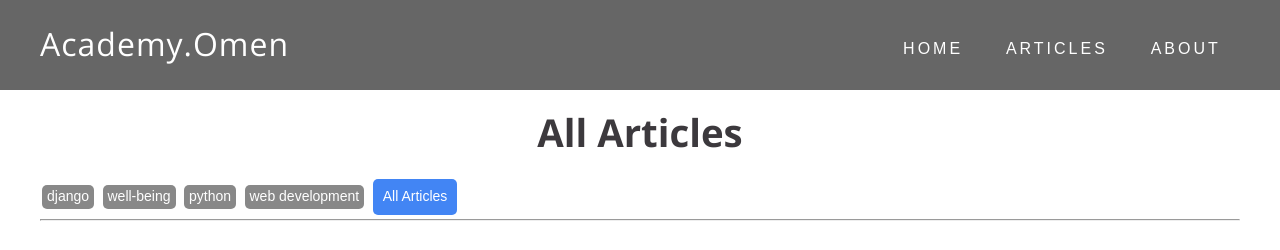
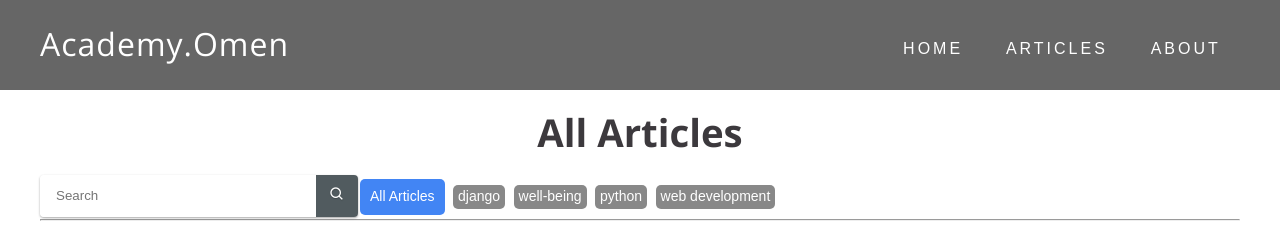
Before and after one commit to Academy-Omen/django-blogx, a Django app: page /articles/ in a window 1280 px wide. Shown: the top 250 px of the page. Run offline with Django 3.2, Linux system fonts and the light colour scheme; data comes from the database, SQL or seed files in the repository; both versions use the stored data as it was after the commit; some libraries are stand-ins or nearby versions.

Commit message:
added search form

```diff
--- a/blog/models.py
+++ b/blog/models.py
@@ -35,9 +35,6 @@ class Tag(models.Model):
     def __str__(self):
         return self.name
 
-    def get_absolute_url(self):
-        return reverse('blog:articles_tag_list', args=[self.name])
-
 
 class Article(models.Model):
 
--- a/blog/templates/articles.html
+++ b/blog/templates/articles.html
@@ -32,11 +32,19 @@
         <div class = "title">
           <h2>All Articles</h2>
         </div>
+        <div class="search-bar">
+          <form method="GET">
+            <input type="text" class="textbox" placeholder="Search">
+            <button type = "submit" class="button">
+              <i class='bx bx-search'></i>
+            </button>
+          </form>
+        </div>
         <div class="article-meta">
+            <a class="back-button" href="{% url 'blog:articles' %}">All Articles</a>
             {% for tag in tags %}
-            <span class="tag"><a href="">{{ tag.name }}</a></span>
+            <span class="tag"><a href="{% url 'blog:articles' %}">{{ tag.name }}</a></span>
             {% endfor %}
-            <a class="back-button" href="{% url 'blog:articles' %}">All Articles</a>
         </div>
 
         <hr>
--- a/blog/views.py
+++ b/blog/views.py
@@ -15,17 +15,9 @@ def home(request):
     return render(request, 'index.html', context)
 
 
-def articles(request, tag = None):
+def articles(request):
 
-
-
-
-    # all articles on the home page
     articles = Article.articlemanager.all()
-
-    # filtering by category
-    if tag:
-        articles = Article.articlemanager.filter(tags=tag)
 
     tags = Tag.objects.all()
 
--- a/static/css/style.css
+++ b/static/css/style.css
@@ -102,33 +102,68 @@ header{
     font-weight: 300;
     word-spacing: 2px;
 }
-.banner form{
-    background: #fff;
-    border-radius: 2rem;
-    padding: 0.6rem 1rem;
-    display: flex;
-    justify-content: space-between;
-}
-.search-input{
-    font-family: var(--Monserrat);
-    font-size: 1.1rem;
-    width: 100%;
+
+/* Form */
+
+
+
+form {
     outline: 0;
-    padding: 0.6rem 0;
-    border: none;
-}
-.search-input::placeholder{
-    text-transform: capitalize;
-}
-.search-btn{
-    width: 40px;
-    font-size: 1.1rem;
-    color: var(--dark);
-    border: none;
-    background: transparent;
+    float: left;
+    box-shadow: 0 1px 3px rgba(0, 0, 0, 0.12), 0 1px 2px rgba(0, 0, 0, 0.24);
+    border-radius: 4px;
+  }
+
+/* @media screen and (max-width: 900px){
+    form{
+        max-height: 42px;
+    }
+} */
+
+  form > .textbox {
     outline: 0;
-    cursor: pointer;
-}
+    height: 42px;
+    width: 244px;
+    line-height: 42px;
+    padding: 0 16px;
+    background-color: rgba(255, 255, 255, 0.8);
+    color: #212121;
+    border: 0;
+    float: left;
+    -webkit-border-radius: 4px 0 0 4px;
+    border-radius: 4px 0 0 4px;
+  }
+
+  form > .textbox:focus {
+    outline: 0;
+    background-color: #FFF;
+  }
+
+  form > .button {
+    outline: 0;
+    background: none;
+    background-color: rgba(38, 50, 56, 0.8);
+    float: left;
+    height: 42px;
+    width: 42px;
+    text-align: center;
+    line-height: 42px;
+    border: 0;
+    color: #FFF;
+    font-size: 16px;
+    text-rendering: auto;
+    text-shadow: 0 1px 1px rgba(0, 0, 0, 0.2);
+    -webkit-transition: background-color .4s ease;
+    transition: background-color .4s ease;
+    -webkit-border-radius: 0 4px 4px 0;
+    border-radius: 0 4px 4px 0;
+  }
+
+  form > .button:hover {
+    background-color: rgba(0, 150, 136, 0.8);
+  }
+
+/* end form */
 
 /* featured */
 .section--header{
```
Also changed, not shown: db.sqlite3.
